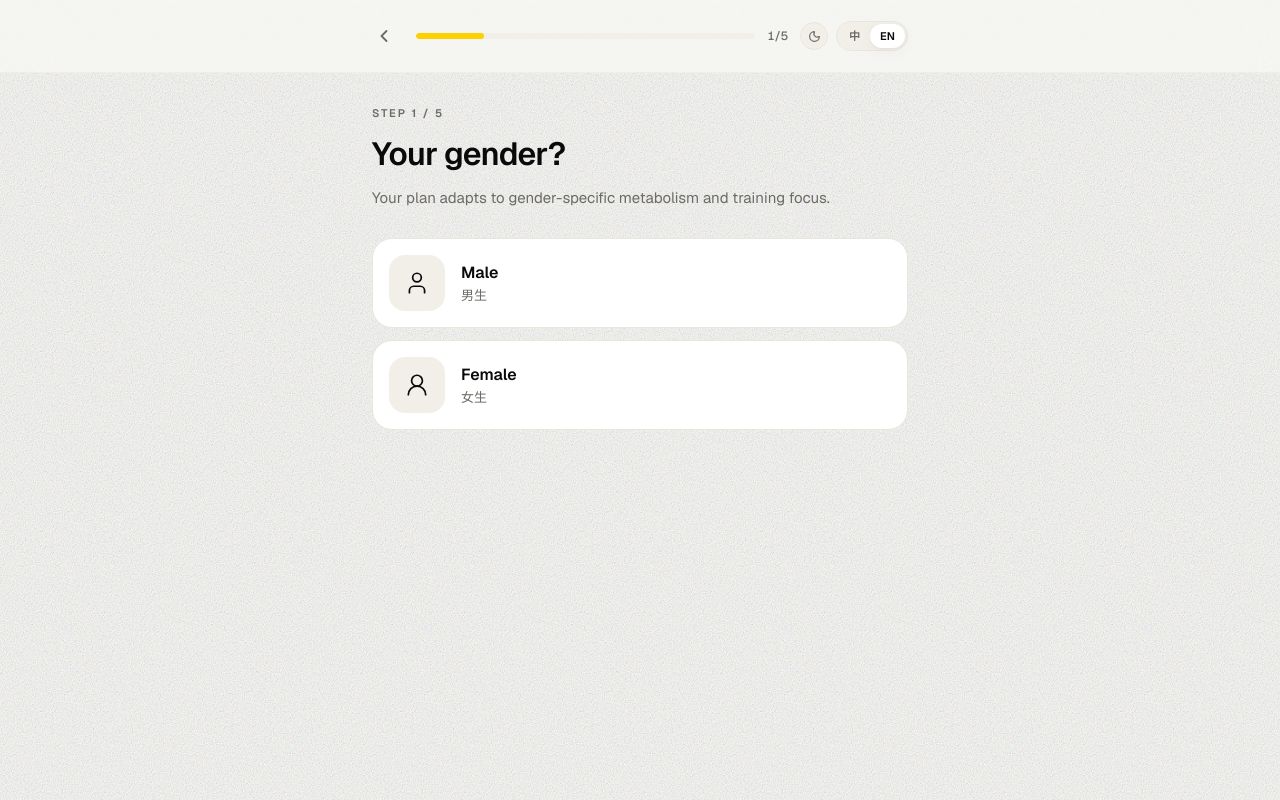
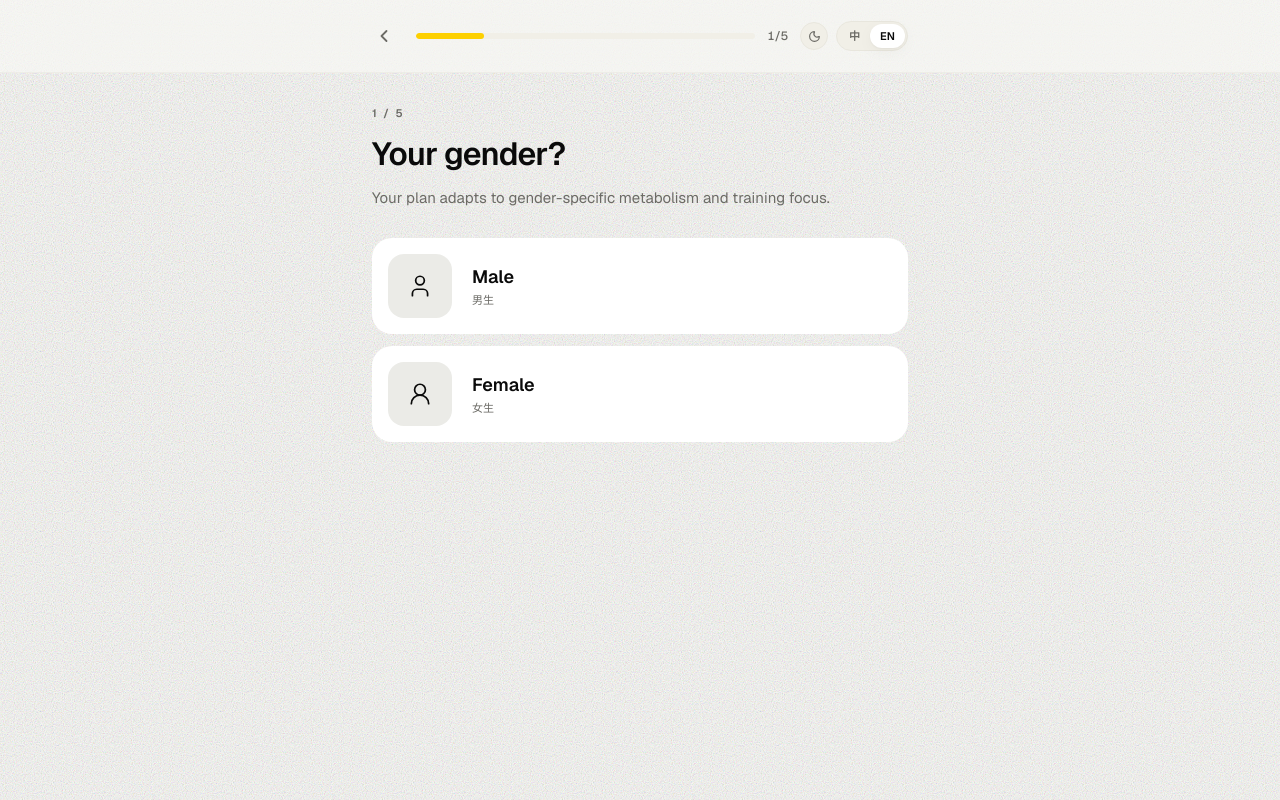
Before and after one commit to OttoMa2002/health-quiz-funnel, a Next.js app: page /quiz/step-1 in a window 1280 px wide. Built offline with nearby package versions, Linux system fonts and the light colour scheme.

Commit message:
修改卡片样式

```diff
--- a/src/app/page.tsx
+++ b/src/app/page.tsx
@@ -20,16 +20,13 @@ export default function Home() {
       </div>
 
       <div className="relative flex w-full max-w-md flex-col items-center text-center">
-        <span className="text-[11px] font-semibold uppercase tracking-[0.22em] text-muted">
-          {t("home.eyebrow")}
-        </span>
 
         <h1 className="mt-5 text-4xl font-semibold leading-[1.15] tracking-tight text-foreground sm:text-[44px]">
           {t("home.titleLine1")}<br />
           {t("home.titleLine2")}
         </h1>
 
-        <p className="mt-5 max-w-sm text-[15px] leading-relaxed text-muted">
+        <p className="max-w-sm text-[15px] leading-relaxed text-muted">
           {t("home.subtitle")}
         </p>
 
--- a/src/app/quiz/step-1/page.tsx
+++ b/src/app/quiz/step-1/page.tsx
@@ -40,7 +40,7 @@ export default function Step1Page() {
     <section className="space-y-7">
       <header className="space-y-3">
         <p className="text-[11px] font-semibold uppercase tracking-[0.18em] text-muted">
-          Step 1 / {TOTAL_STEPS}
+          1 / {TOTAL_STEPS}
         </p>
         <h1 className="text-[28px] font-semibold leading-tight tracking-tight text-foreground sm:text-[32px]">
           {t("step1.title")}
@@ -59,6 +59,7 @@ export default function Step1Page() {
             icon={<Icon size={26} strokeWidth={1.6} />}
             selected={gender === value}
             onSelect={() => handlePick(value)}
+            variant="minimal"
           />
         ))}
       </div>
--- a/src/app/quiz/step-2/page.tsx
+++ b/src/app/quiz/step-2/page.tsx
@@ -46,7 +46,7 @@ export default function Step2Page() {
     <section className="space-y-7">
       <header className="space-y-3">
         <p className="text-[11px] font-semibold uppercase tracking-[0.18em] text-muted">
-          Step 2 / {TOTAL_STEPS}
+          2 / {TOTAL_STEPS}
         </p>
         <h1 className="text-[28px] font-semibold leading-tight tracking-tight text-foreground sm:text-[32px]">
           {t("step2.title")}
--- a/src/app/quiz/step-3/page.tsx
+++ b/src/app/quiz/step-3/page.tsx
@@ -148,7 +148,7 @@ export default function Step3Page() {
     <section className="space-y-7 pb-4">
       <header className="space-y-3">
         <p className="text-[11px] font-semibold uppercase tracking-[0.18em] text-muted">
-          Step 3 / {TOTAL_STEPS}
+          3 / {TOTAL_STEPS}
         </p>
         <h1 className="text-[28px] font-semibold leading-tight tracking-tight text-foreground sm:text-[32px]">
           {t("step3.title")}
--- a/src/app/quiz/step-4/page.tsx
+++ b/src/app/quiz/step-4/page.tsx
@@ -50,7 +50,7 @@ export default function Step4Page() {
     <section className="space-y-7">
       <header className="space-y-3">
         <p className="text-[11px] font-semibold uppercase tracking-[0.18em] text-muted">
-          Step 4 / {TOTAL_STEPS}
+          4 / {TOTAL_STEPS}
         </p>
         <h1 className="text-[28px] font-semibold leading-tight tracking-tight text-foreground sm:text-[32px]">
           {t("step4.title")}
--- a/src/components/quiz/OptionCard.tsx
+++ b/src/components/quiz/OptionCard.tsx
@@ -10,6 +10,12 @@ interface OptionCardProps {
   selected: boolean;
   onSelect: () => void;
   disabled?: boolean;
+  /**
+   * "minimal" = no card border, larger icon, outlined icon-frame, no checkmark.
+   * The "Claude-beige" `bg-surface-2` icon box is replaced by a thin outlined
+   * frame to break that pattern.
+   */
+  variant?: "default" | "minimal";
 }
 
 export function OptionCard({
@@ -19,38 +25,65 @@ export function OptionCard({
   selected,
   onSelect,
   disabled = false,
+  variant = "default",
 }: OptionCardProps) {
+  const isMinimal = variant === "minimal";
+
+  const outerClasses = isMinimal
+    ? selected
+      ? "bg-accent-soft/35 shadow-[var(--shadow-card)]"
+      : "bg-surface hover:shadow-[var(--shadow-card)]"
+    : selected
+      ? "border border-accent bg-accent-soft/30 shadow-[var(--shadow-card-hover)]"
+      : "border border-border bg-surface hover:border-border-strong hover:shadow-[var(--shadow-card)]";
+
+  // Minimal icon box: a slightly cool neutral instead of the Claude-style
+  // warm beige (was bg-surface-2). Distinct from card surface and page bg
+  // without being aggressive.
+  const iconBox = isMinimal
+    ? selected
+      ? "h-16 w-16 bg-accent text-accent-foreground"
+      : "h-16 w-16 bg-[#ebebe7] text-foreground dark:bg-[#1f1f1c]"
+    : selected
+      ? "h-14 w-14 scale-105 bg-accent text-accent-foreground"
+      : "h-14 w-14 bg-surface-2 text-foreground";
+
   return (
     <motion.button
       type="button"
       onClick={onSelect}
       disabled={disabled}
       whileTap={disabled ? undefined : { scale: 0.985 }}
-      className={`group relative flex w-full cursor-pointer items-center gap-4 rounded-[var(--radius-card)] border p-4 text-left transition-all duration-200 ease-out disabled:cursor-not-allowed ${
-        selected
-          ? "border-accent bg-accent-soft/30 shadow-[var(--shadow-card-hover)]"
-          : "border-border bg-surface hover:border-border-strong hover:shadow-[var(--shadow-card)]"
-      }`}
+      className={`group relative flex w-full cursor-pointer items-center rounded-[var(--radius-card)] p-4 text-left transition-all duration-200 ease-out disabled:cursor-not-allowed ${
+        isMinimal ? "gap-5" : "gap-4"
+      } ${outerClasses}`}
     >
       <div
-        className={`flex h-14 w-14 shrink-0 items-center justify-center rounded-2xl transition-all duration-200 ${
-          selected
-            ? "scale-105 bg-accent text-accent-foreground"
-            : "bg-surface-2 text-foreground"
-        }`}
+        className={`flex shrink-0 items-center justify-center rounded-2xl transition-all duration-200 ${iconBox}`}
       >
         {icon}
       </div>
 
       <div className="flex flex-1 flex-col gap-0.5">
-        <span className="text-base font-semibold text-foreground">{label}</span>
+        <span
+          className={`font-semibold text-foreground ${
+            isMinimal ? "text-lg" : "text-base"
+          }`}
+        >
+          {label}
+        </span>
         {description && (
-          <span className="text-[13px] leading-snug text-muted">
+          <span
+            className={`leading-snug text-muted ${
+              isMinimal ? "text-[11px]" : "text-[13px]"
+            }`}
+          >
             {description}
           </span>
         )}
       </div>
 
+      {!isMinimal && (
         <div className="relative h-6 w-6 shrink-0">
           <motion.div
             initial={false}
@@ -64,6 +97,7 @@ export function OptionCard({
             <Check size={14} strokeWidth={3} />
           </motion.div>
         </div>
+      )}
     </motion.button>
   );
 }
--- a/src/components/quiz/QuizShell.tsx
+++ b/src/components/quiz/QuizShell.tsx
@@ -24,7 +24,7 @@ export function QuizShell({ children }: { children: React.ReactNode }) {
       className="flex min-h-screen flex-col"
     >
       {!isImmersive && (
-        <header className="sticky top-0 z-20 border-b border-border/50 bg-background/65 backdrop-blur-2xl backdrop-saturate-150">
+        <header className="sticky top-0 z-20 border-b border-border/50 bg-background/55 backdrop-blur-2xl backdrop-saturate-150">
           <div className="mx-auto flex w-full max-w-xl items-center gap-3 px-5 py-4">
             <Link
               href={backHref}
--- a/src/lib/i18n/dict.ts
+++ b/src/lib/i18n/dict.ts
@@ -16,7 +16,6 @@ const zh = {
     recommendBadge: "推荐",
   },
   home: {
-    eyebrow: "一个快速·简单·便捷的健康测评",
     titleLine1: "三分钟",
     titleLine2: "找到属于你的方案",
     subtitle: "仅需回答几个简单问题，我们将基于你的身体数据生成个性化的建议。",
@@ -143,7 +142,6 @@ const en: typeof zh = {
     recommendBadge: "REC",
   },
   home: {
-    eyebrow: "A fast · simple · easy health quiz",
     titleLine1: "Find your plan",
     titleLine2: "in three minutes",
     subtitle: "Answer a few quick questions and we'll build personalized recommendations from your data.",
```
Lines whose indentation alone changed are shown as unchanged.
